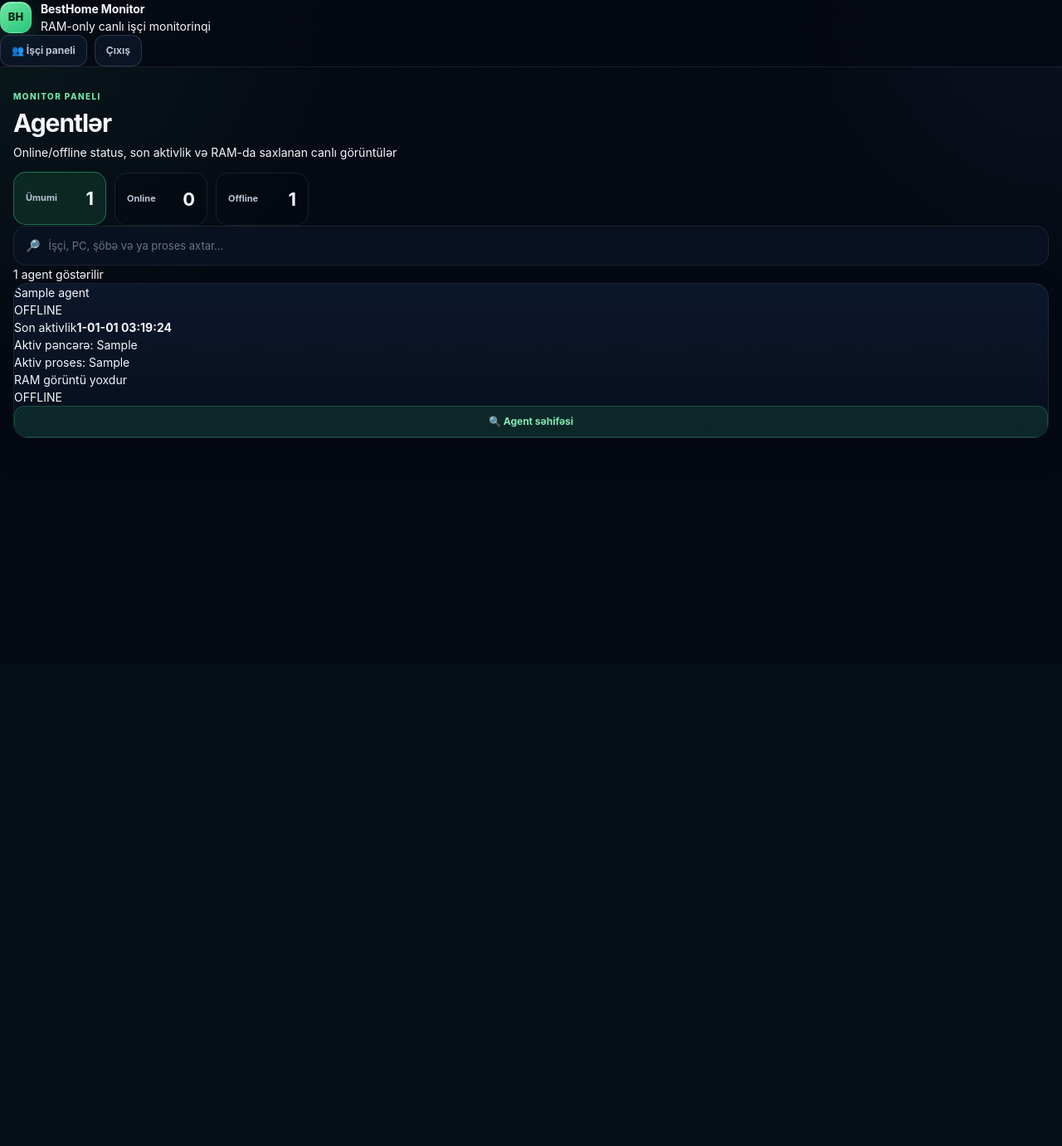
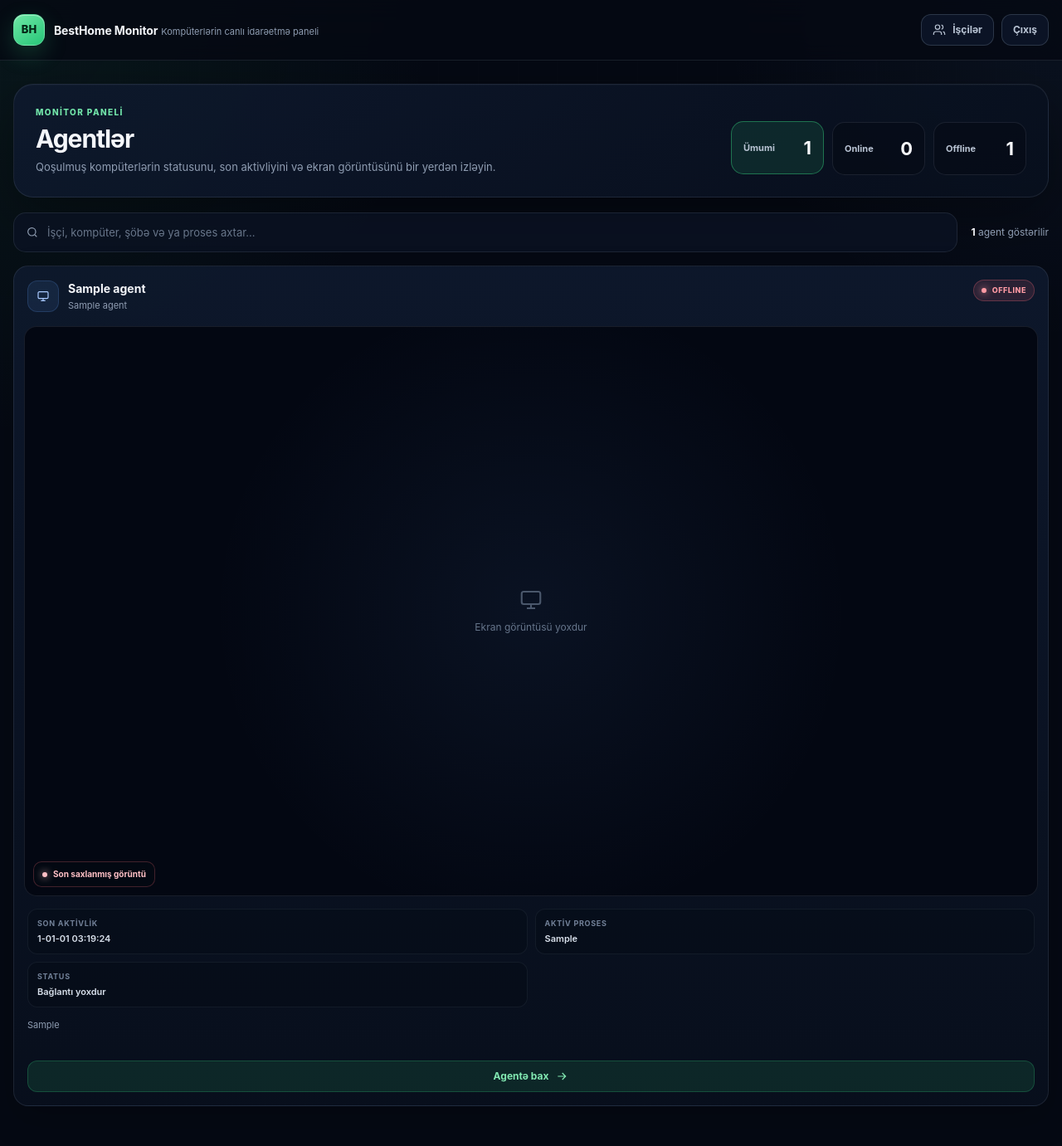
Before and after one commit to AsadAsadov/server, a Flask app: page / in a window 1280 px wide. Shown: the whole page at 83% size. Before the commit the page ends 528 px from the top, so only its background shows below. Run offline with Flask 3, Linux system fonts and the light colour scheme; the visitor is signed in with stand-in values (Sample User, id 1); tables that the repository leaves empty hold one stand-in row (values such as "Sample post").

Commit message:
Rebuild dashboard layout and agent cards

```diff
--- a/templates/dashboard.html
+++ b/templates/dashboard.html
@@ -1,83 +1,154 @@
 <!doctype html>
-<html>
+<html lang="az">
 <head>
   <meta charset="utf-8">
-  <title>BestHome Monitor - Dashboard</title>
+  <title>BestHome Monitor</title>
   <meta name="viewport" content="width=device-width, initial-scale=1">
   <link rel="stylesheet" href="{{ url_for('static', filename='css/style.css') }}">
 </head>
 <body>
 <header class="app-header">
-  <div class="brand"><div class="badge">BH</div><div><div class="brand-title">BestHome Monitor</div><div class="subtitle">RAM-only canlı işçi monitorinqi</div></div></div>
-  <div class="header-actions"><a href="{{ url_for('main.employees') }}" class="btn-secondary">👥 İşçi paneli</a><a href="{{ url_for('auth.logout') }}" class="logout-btn">Çıxış</a></div>
+  <div class="header-inner">
+    <a class="brand" href="{{ url_for('main.dashboard') }}">
+      <span class="badge">BH</span>
+      <span>
+        <span class="brand-title">BestHome Monitor</span>
+        <span class="brand-subtitle">Kompüterlərin canlı idarəetmə paneli</span>
+      </span>
+    </a>
+    <nav class="header-actions">
+      <a href="{{ url_for('main.employees') }}" class="btn-secondary">
+        <svg class="icon" viewBox="0 0 24 24" fill="none" stroke="currentColor" stroke-width="1.8"><path d="M16 21v-2a4 4 0 0 0-4-4H6a4 4 0 0 0-4 4v2"/><circle cx="9" cy="7" r="4"/><path d="M22 21v-2a4 4 0 0 0-3-3.87M16 3.13a4 4 0 0 1 0 7.75"/></svg>
+        İşçilər
+      </a>
+      <a href="{{ url_for('auth.logout') }}" class="logout-btn">Çıxış</a>
+    </nav>
+  </div>
 </header>
+
 <main class="dashboard-main">
-  <section class="hero-panel">
-    <div><p class="eyebrow">Monitor paneli</p><h1>Agentlər</h1><p class="subtitle">Online/offline status, son aktivlik və RAM-da saxlanan canlı görüntülər</p></div>
-    <div class="stats-box" role="group" aria-label="Agent filterləri">
+  <section class="dashboard-intro">
+    <div>
+      <p class="eyebrow">Monitor paneli</p>
+      <h1>Agentlər</h1>
+      <p class="page-description">Qoşulmuş kompüterlərin statusunu, son aktivliyini və ekran görüntüsünü bir yerdən izləyin.</p>
+    </div>
+    <div class="stats-box" role="group" aria-label="Agent filtrləri">
       <button class="stat-item active" type="button" data-filter="all"><span>Ümumi</span><b>{{ agents|length }}</b></button>
       <button class="stat-item stat-online" type="button" data-filter="online"><span>Online</span><b>{{ agents|selectattr('online')|list|length }}</b></button>
       <button class="stat-item stat-offline" type="button" data-filter="offline"><span>Offline</span><b>{{ agents|rejectattr('online')|list|length }}</b></button>
     </div>
   </section>
-  <div class="toolbar-panel"><label class="search-wrap" for="agent-search"><span>🔎</span><input id="agent-search" type="search" placeholder="İşçi, PC, şöbə və ya proses axtar..." autocomplete="off"></label></div>
-  <div class="section-title"><span id="agent-count">{{ agents|length }}</span> agent göstərilir</div>
-  <div id="emptyState" class="empty-state" hidden></div>
-  <div class="grid" id="agent-grid">
+
+  <div class="dashboard-toolbar">
+    <label class="search-wrap" for="agent-search">
+      <svg class="icon" viewBox="0 0 24 24" fill="none" stroke="currentColor" stroke-width="1.8"><circle cx="11" cy="11" r="7"/><path d="m20 20-3.5-3.5"/></svg>
+      <input id="agent-search" type="search" placeholder="İşçi, kompüter, şöbə və ya proses axtar..." autocomplete="off">
+    </label>
+    <div class="result-count"><b id="agent-count">{{ agents|length }}</b> agent göstərilir</div>
+  </div>
+
+  <div id="emptyState" class="empty-state" hidden>Uyğun agent tapılmadı.</div>
+
+  <section class="agent-grid" id="agent-grid">
     {% for a in agents %}
-    <article class="card agent-card" data-status="{{ 'online' if a.online else 'offline' }}" data-search="{{ (a.name ~ ' ' ~ (a.full_name or '') ~ ' ' ~ (a.department or '') ~ ' ' ~ (a.role or '') ~ ' ' ~ (a.active_window or '') ~ ' ' ~ (a.active_process or ''))|lower|e }}">
-      <div class="card-header">
-        <div><div class="name">{{ a.name }}</div>{% if a.full_name %}<div class="emp-line">İşçi: {{ a.full_name }}</div>{% endif %}<div class="emp-line">{% if a.department %}{{ a.department }}{% endif %}{% if a.role %}{% if a.department %} • {% endif %}{{ a.role }}{% endif %}</div></div>
-        <div class="status {{ 'online' if a.online else 'offline' }}"><span></span>{{ 'ONLINE' if a.online else 'OFFLINE' }}</div>
+    <article class="agent-card" data-status="{{ 'online' if a.online else 'offline' }}" data-search="{{ (a.name ~ ' ' ~ (a.full_name or '') ~ ' ' ~ (a.department or '') ~ ' ' ~ (a.role or '') ~ ' ' ~ (a.active_window or '') ~ ' ' ~ (a.active_process or ''))|lower|e }}">
+      <div class="agent-card-head">
+        <div class="agent-identity">
+          <div class="agent-avatar">
+            <svg class="icon" viewBox="0 0 24 24" fill="none" stroke="currentColor" stroke-width="1.8"><rect x="3" y="4" width="18" height="12" rx="2"/><path d="M8 20h8M12 16v4"/></svg>
+          </div>
+          <div style="min-width:0">
+            <div class="agent-name">{{ a.full_name or a.name }}</div>
+            <div class="agent-pc">{{ a.name }}{% if a.department %} · {{ a.department }}{% endif %}{% if a.role %} · {{ a.role }}{% endif %}</div>
+          </div>
+        </div>
+        <span class="status-badge {{ 'status-online' if a.online else 'status-offline' }}"><i class="status-dot"></i>{{ 'ONLINE' if a.online else 'OFFLINE' }}</span>
       </div>
-      <div class="card-body">
-        <div class="meta-row"><span>Son aktivlik</span><b>{{ a.last_seen_display }}</b></div>
-        <div class="small info-box">Aktiv pəncərə: {{ a.active_window or '—' }}<br>Aktiv proses: {{ a.active_process or '—' }}{% if a.active_url_domain %}<br>URL: <span class="url-text">{{ a.active_url_domain }}</span>{% endif %}</div>
-        <div class="thumb-wrap {{ 'is-offline' if not a.online else '' }}">
-          {% if a.last_filename %}<img src="/screens/{{ a.last_filename }}?t={{ a.last_seen.timestamp() }}" class="live-thumb" data-live-agent="{{ a.name }}" alt="{{ a.name }} screenshot" onerror="this.classList.add('hidden');this.nextElementSibling.classList.remove('hidden')">{% endif %}
-          <div class="thumb-placeholder {{ '' if not a.last_filename else 'hidden' }}">RAM görüntü yoxdur</div>
-          {% if not a.online %}<div class="offline-watermark">OFFLINE</div>{% endif %}
+
+      <a class="agent-preview {{ 'is-offline' if not a.online else '' }}" href="{{ url_for('main.agent_detail', agent_name=a.name) }}">
+        {% if a.last_filename %}
+        <img src="/screens/{{ a.last_filename }}?t={{ a.last_seen.timestamp() }}" class="live-thumb" data-live-agent="{{ a.name }}" alt="{{ a.name }} ekran görüntüsü" onerror="handlePreviewError(this)">
+        {% endif %}
+        <div class="preview-placeholder {{ 'hidden' if a.last_filename else '' }}">
+          <svg class="icon" viewBox="0 0 24 24" fill="none" stroke="currentColor" stroke-width="1.7"><rect x="3" y="4" width="18" height="12" rx="2"/><path d="M8 20h8M12 16v4"/></svg>
+          <span>Ekran görüntüsü yoxdur</span>
         </div>
-        <a href="{{ url_for('main.agent_detail', agent_name=a.name) }}" class="view-link">🔍 Agent səhifəsi</a>
+        {% if not a.online %}<span class="preview-state offline"><i class="status-dot"></i>Son saxlanmış görüntü</span>{% else %}<span class="preview-state"><i class="status-dot" style="color:var(--accent)"></i>Canlı görüntü</span>{% endif %}
+      </a>
+
+      <div class="agent-card-content">
+        <div class="agent-meta-grid">
+          <div class="meta-block"><span class="meta-label">Son aktivlik</span><span class="meta-value">{{ a.last_seen_display }}</span></div>
+          <div class="meta-block"><span class="meta-label">Aktiv proses</span><span class="meta-value">{{ a.active_process or '—' }}</span></div>
+          {% if a.active_url_domain %}<div class="meta-block"><span class="meta-label">Sayt</span><span class="meta-value">{{ a.active_url_domain }}</span></div>{% endif %}
+          <div class="meta-block"><span class="meta-label">Status</span><span class="meta-value">{{ 'Qoşulub' if a.online else 'Bağlantı yoxdur' }}</span></div>
+        </div>
+        <div class="agent-window">{{ a.active_window or 'Aktiv pəncərə məlumatı yoxdur.' }}</div>
+        <a href="{{ url_for('main.agent_detail', agent_name=a.name) }}" class="view-link">
+          Agentə bax
+          <svg class="icon" viewBox="0 0 24 24" fill="none" stroke="currentColor" stroke-width="1.8"><path d="M5 12h14M13 6l6 6-6 6"/></svg>
+        </a>
       </div>
     </article>
     {% endfor %}
-  </div>
+  </section>
 </main>
+
 <script>
-document.addEventListener('DOMContentLoaded',()=>{
-  const filterButtons=Array.from(document.querySelectorAll('.stat-item[data-filter]'));
-  const cards=Array.from(document.querySelectorAll('.agent-card'));
-  const countEl=document.getElementById('agent-count');
-  const emptyEl=document.getElementById('emptyState');
-  const emptyMessages={all:'Agent yoxdur',online:'Online istifadəçi yoxdur',offline:'Offline istifadəçi yoxdur'};
-  const searchInput=document.getElementById('agent-search');
-  let currentFilter='all';
+function handlePreviewError(img){
+  img.classList.add('hidden');
+  var placeholder=img.parentElement.querySelector('.preview-placeholder');
+  if(placeholder) placeholder.classList.remove('hidden');
+}
 
-  function applyFilter(filter, activeButton){
-    let visible=0;
-    cards.forEach(card=>{
-      const statusMatch=filter==='all'||card.dataset.status===filter;
-      const query=(searchInput?.value||'').trim().toLowerCase();
-      const searchMatch=!query||(card.dataset.search||'').includes(query);
-      const show=statusMatch&&searchMatch;
+document.addEventListener('DOMContentLoaded',function(){
+  var filterButtons=Array.prototype.slice.call(document.querySelectorAll('.stat-item[data-filter]'));
+  var cards=Array.prototype.slice.call(document.querySelectorAll('.agent-card'));
+  var countEl=document.getElementById('agent-count');
+  var emptyEl=document.getElementById('emptyState');
+  var searchInput=document.getElementById('agent-search');
+  var currentFilter='all';
+
+  function applyFilter(filter,activeButton){
+    var query=(searchInput.value||'').trim().toLowerCase();
+    var visible=0;
+    cards.forEach(function(card){
+      var statusMatch=filter==='all'||card.getAttribute('data-status')===filter;
+      var searchMatch=!query||(card.getAttribute('data-search')||'').indexOf(query)!==-1;
+      var show=statusMatch&&searchMatch;
       card.style.display=show?'':'none';
-      if(show)visible++;
+      if(show) visible+=1;
     });
-    filterButtons.forEach(btn=>btn.classList.toggle('active',btn===activeButton));
-    if(countEl)countEl.textContent=visible;
-    if(emptyEl){
-      emptyEl.textContent=(searchInput?.value||'').trim()?'Nəticə tapılmadı':(emptyMessages[filter]||emptyMessages.all);
-      emptyEl.hidden=visible!==0;
-    }
+    filterButtons.forEach(function(button){button.classList.toggle('active',button===activeButton);});
+    countEl.textContent=visible;
+    emptyEl.hidden=visible!==0;
+    emptyEl.textContent=query?'Axtarışa uyğun agent tapılmadı.':filter==='online'?'Online agent yoxdur.':filter==='offline'?'Offline agent yoxdur.':'Agent yoxdur.';
   }
 
-  filterButtons.forEach(btn=>btn.addEventListener('click',()=>{currentFilter=btn.dataset.filter||'all';applyFilter(currentFilter,btn);}));
-  searchInput?.addEventListener('input',()=>applyFilter(currentFilter,document.querySelector('.stat-item.active')));
+  filterButtons.forEach(function(button){
+    button.addEventListener('click',function(){
+      currentFilter=button.getAttribute('data-filter')||'all';
+      applyFilter(currentFilter,button);
+    });
+  });
+  searchInput.addEventListener('input',function(){
+    applyFilter(currentFilter,document.querySelector('.stat-item.active'));
+  });
 
-  const liveThumbs=Array.from(document.querySelectorAll('.live-thumb[data-live-agent]'));
-  async function refreshLiveThumb(img){if(img.closest('.agent-card')?.dataset.status!=='online')return;try{const resp=await fetch('/api/agent/'+encodeURIComponent(img.dataset.liveAgent)+'/last');if(!resp.ok)return;const data=await resp.json();if(!data.ok||!data.filename)return;img.src='/screens/'+data.filename+'?t='+Date.now();}catch(e){console.warn('Dashboard live screenshot refresh failed',e);}}
-  setInterval(()=>liveThumbs.forEach(refreshLiveThumb),1000);
+  var liveThumbs=Array.prototype.slice.call(document.querySelectorAll('.live-thumb[data-live-agent]'));
+  function refreshLiveThumb(img){
+    var card=img.closest('.agent-card');
+    if(!card||card.getAttribute('data-status')!=='online') return;
+    fetch('/api/agent/'+encodeURIComponent(img.getAttribute('data-live-agent'))+'/last')
+      .then(function(response){return response.ok?response.json():null;})
+      .then(function(data){
+        if(!data||!data.ok||!data.filename) return;
+        img.src='/screens/'+encodeURIComponent(data.filename)+'?t='+Date.now();
+      })
+      .catch(function(){});
+  }
+  window.setInterval(function(){liveThumbs.forEach(refreshLiveThumb);},1000);
 });
 </script>
 </body>
```
